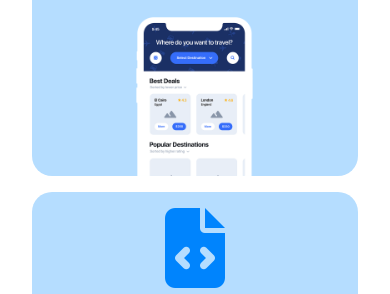
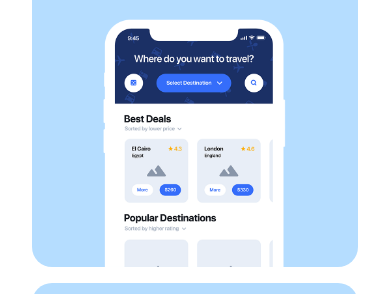
Before and after one commit to Domenic0Ferrari/htmlcss-responsive-layout, a plain HTML site: page index.html in a window 390 px wide. Shown: the part 508-802 px from the top of the page. Drawn offline with Linux system fonts and the light colour scheme.

Commit message:
fix "img="phone"" and first section

```diff
--- a/assets/style.css
+++ b/assets/style.css
@@ -70,7 +70,7 @@ ul{
     }
 }
 
-/* main, prima finestra  */
+/* main, prima sezione  */
 
 .white{
     background-color: white;
@@ -128,10 +128,14 @@ ul{
 
 .under-cell-two{
     width: 50%;
+    display: flex;
+    align-items: flex-end;
+    justify-content: center;
+    flex-shrink: 0;
 }
 
 .phone{
-    width: 90%;
+    width: 100%;
     margin-inline: auto;
     display: block;
     margin-top: 3.5rem;
@@ -144,6 +148,11 @@ ul{
 
     .under-cell-one{
         margin: 1rem 1rem 0 1rem;
+        width: 100%;
+    }
+
+    .under-cell-two{
+        width: 70%;
     }
 
     .phone{
```
